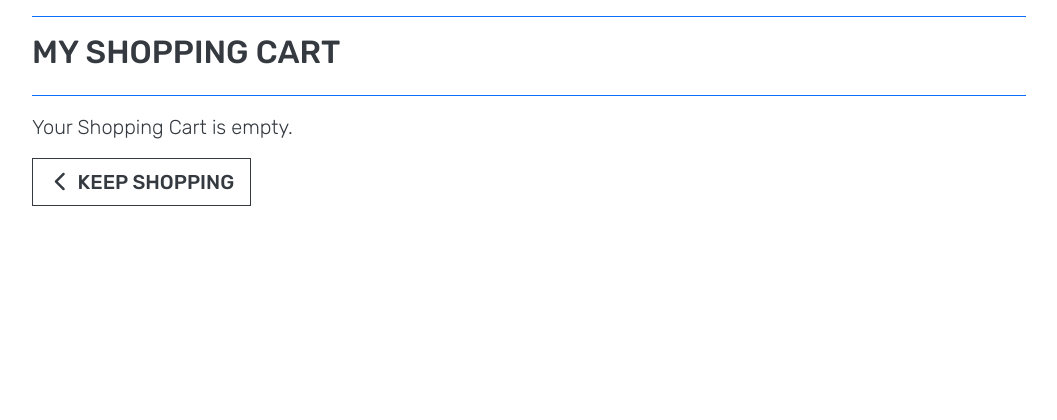
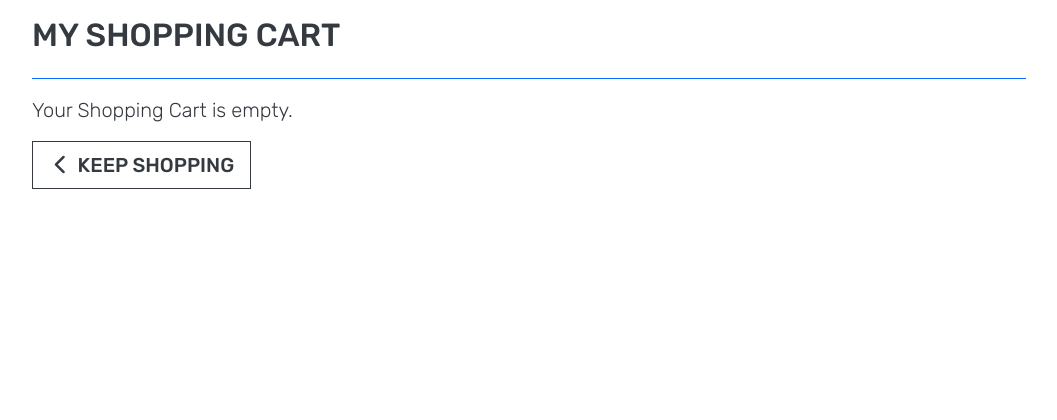
Before and after one commit to Puksrevolution/milestone-project-4, a Django app: page /cart/ in a window 1280 px wide. Shown: the part 245-665 px from the top of the page, without its empty margins (111-1168 px from the left). Run offline with Django 3.2, Linux system fonts and the light colour scheme; parts of the project's set-up code (start-up, migrations or seed data) failed here and were passed over; some libraries are stand-ins or nearby versions.

Commit message:
Style: Changed some margins

```diff
--- a/cart/templates/cart/cart.html
+++ b/cart/templates/cart/cart.html
@@ -31,31 +31,29 @@
 <div class="container mb-4">
     <div class="row">
         <div class="col">
-            <hr>
-            <h2 class="logo-font mb-4">My Shopping Cart</h2>
+            <h2 class="logo-font mt-3 mb-4">My Shopping Cart</h2>
             <hr>
         </div>
     </div>
     <div class="row">
         <div class="col">
             {% if cart_items %}
-
             <!-- Mobile Shopping Cart grid layout -->
             <div class="d-block d-md-none">
                 <div class="row">
-                    <div class="col">
+                    <div class="col mt-3">
                         {% include "cart/cart_total.html" %}
                     </div>
                 </div>
                 <div class="row">
                     <div class="col">
                         {% include "cart/checkout_buttons.html" %}
-                        <p class="text-muted">A summary of your shopping cart is below</p>
+                        <p class="text-muted mt-3">A summary of your shopping cart is below</p>
                     </div>
                 </div>
                 {% for item in cart_items %}
                 <div class="row">
-                    <div class="col-12 col-sm-6 mb-2">
+                    <div class="col-12 col-sm-6">
                         {% include "cart/product_image.html" %}
                     </div>
                     <div class="col-12 col-sm-6 mb-2">
@@ -65,12 +63,12 @@
                         <p class="my-0">
                             Price Each: £{{ item.product.discount_price }}
                         </p>
-                        <p class="my-0">
+                        <p class="mt-0 mb-3">
                             <strong>Subtotal:</strong>
                             £#
                         </p>
                     </div>
-                    <div class="col-12 col-sm-6">
+                    <div class="col-7 col-sm-6">
                         {% include "cart/quantity_form.html" %}
                     </div>
                 </div>
@@ -86,7 +84,6 @@
                         <i class="fas fa-arrow-up text-dark mx-auto my-auto"></i>
                     </a>
                 </div>
-
             </div>
 
             <!-- Tablet & Desktop Shopping Cart Table Layout -->
@@ -113,7 +110,7 @@
                             <td class="py-3 cart-price-input">
                                 <p class="my-0">£{{ item.product.discount_price }}</p>
                             </td>
-                            <td class="py-3">
+                            <td class="py-3" style="width: 20%;">
                                 {% include "cart/quantity_form.html" %}
                             </td>
                             <td class="py-3 w-25 text-right">
--- a/cart/templates/cart/cart_total.html
+++ b/cart/templates/cart/cart_total.html
@@ -1,6 +1,6 @@
 <h6><strong>Cart Total: £{{ total|floatformat:2 }}</strong></h6>
 <h6>Delivery: £{{ delivery|floatformat:2 }}</h6>
-<h4 class="mt-4"><strong>Grand Total: £{{ grand_total|floatformat:2 }}</strong></h4>
+<h4 class="mt-3"><strong>Grand Total: £{{ grand_total|floatformat:2 }}</strong></h4>
 {% if free_delivery_delta > 0 %}
 <p class="mb-1 text-danger">
     You could still get free delivery by spending just
--- a/cart/templates/cart/checkout_buttons.html
+++ b/cart/templates/cart/checkout_buttons.html
@@ -1,4 +1,4 @@
-<a href="{% url 'products' %}" class="btn btn-outline-blue btn-lg text-uppercase mx-2">
+<a href="{% url 'products' %}" class="btn btn-outline-blue btn-lg text-uppercase my-3">
     Keep Shopping
 </a>
 <a href="#" class="btn btn-outline-success btn-lg">
```
